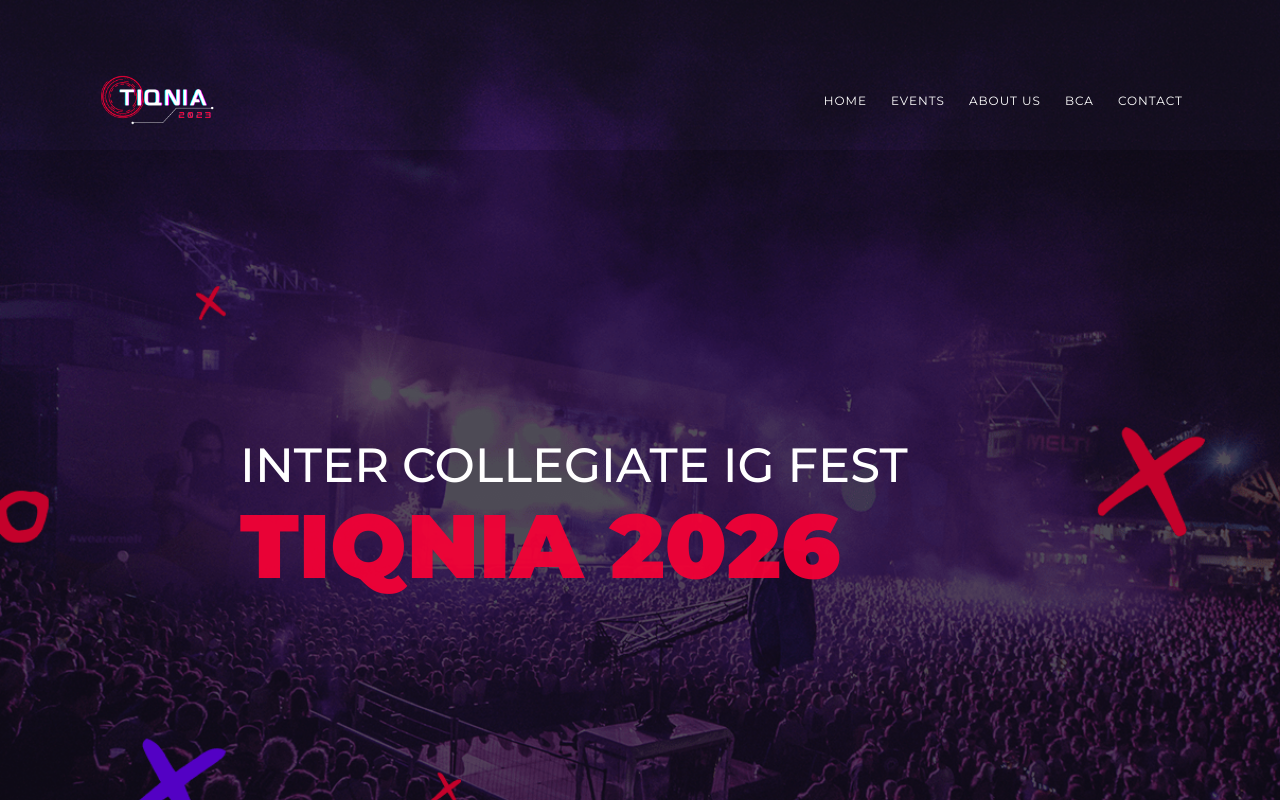
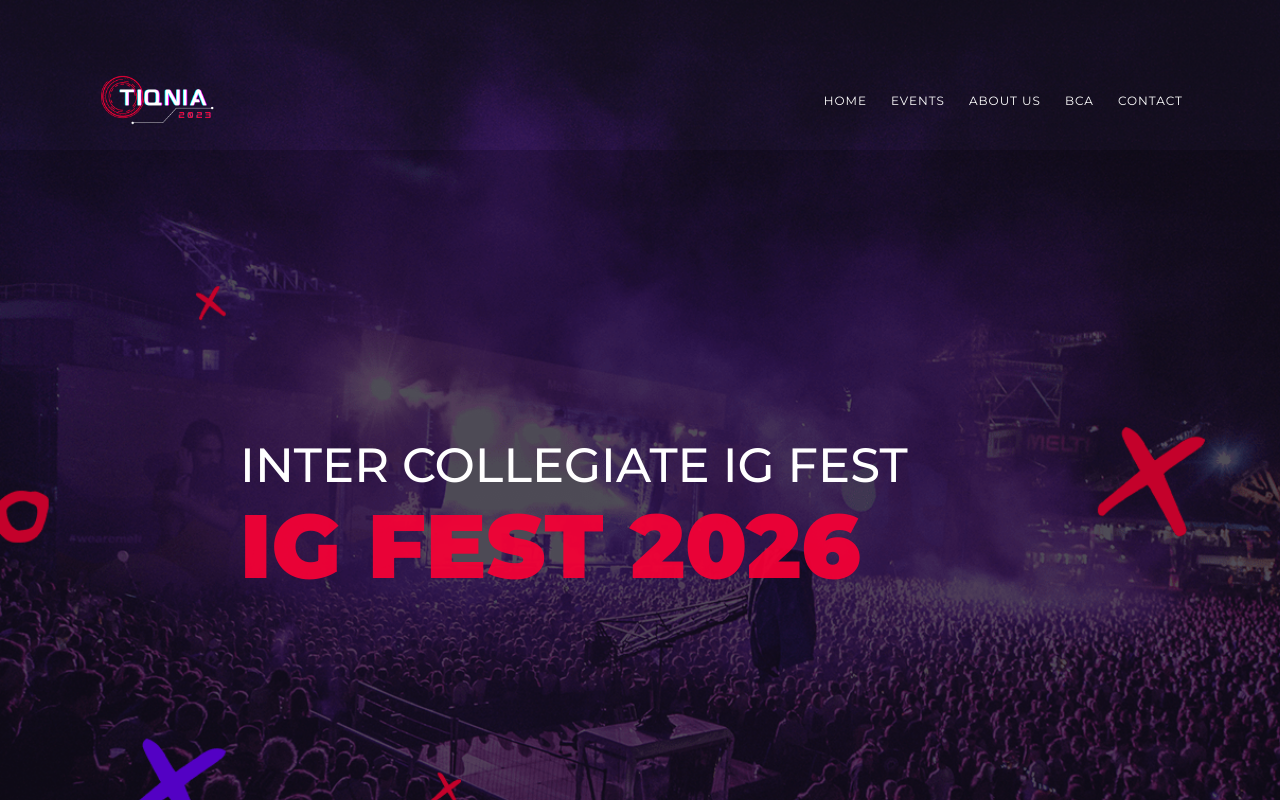
Before and after one commit to MrNihalT/tiqnia-website, a React (Vite) app: page / in a window 1280 px wide. Shown: the top 800 px of the page. Built offline with nearby package versions, Linux system fonts and the light colour scheme; no server answers; the database is empty; a web font is replaced by a local one.

Commit message:
Description of changes

```diff
--- a/src/components/Hero.jsx
+++ b/src/components/Hero.jsx
@@ -15,13 +15,13 @@
         },
         {
             title: "INTER COLLEGIATE IG FEST",
-            subtitle: "TIQNIA 2026",
+            subtitle: "IG FEST 2026",
             date: "08 January 2026",
             bg: "/assets/img/bg/slider.png",
         },
         {
             title: "WMO IG ARTS & SCIENCE COLLEGE",
-            subtitle: "TIQNIA 2026",
+            subtitle: "IG FEST 2026",
             date: "Kappumchal panamaram",
             bg: "/assets/img/bg/slider.png",
         },
```
